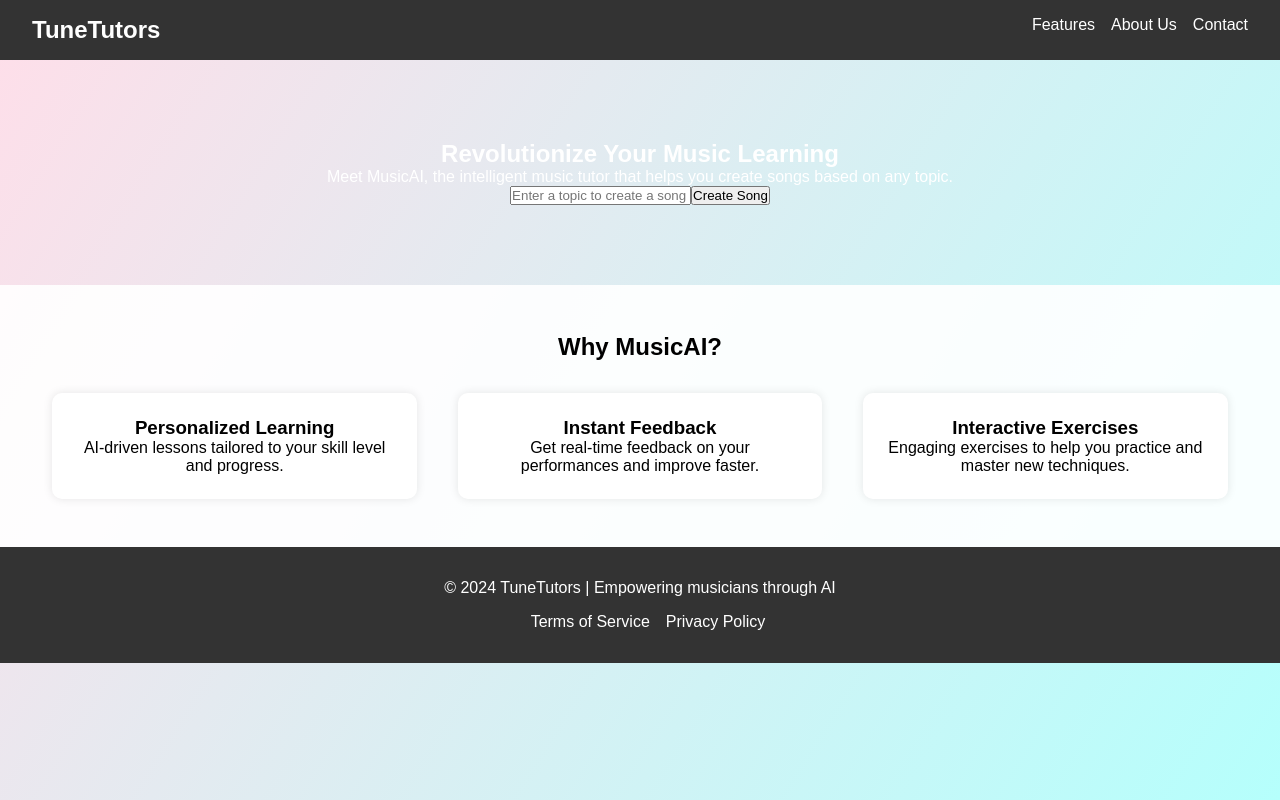
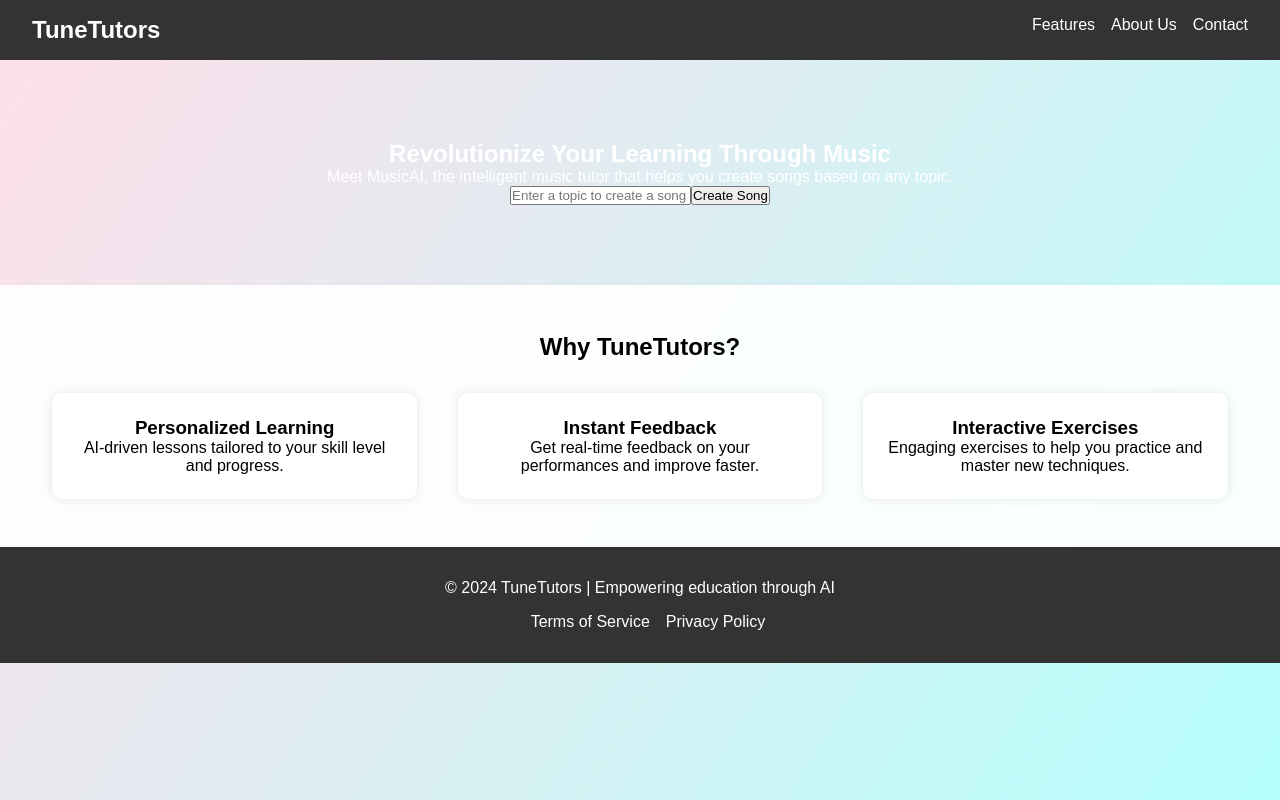
Before and after one commit to Tune-Tutors/tune-tutors, a React (Create React App) app: page / in a window 1280 px wide. Built offline with nearby package versions, Linux system fonts and the light colour scheme.

Commit message:
Updated Notes

```diff
--- a/src/App.js
+++ b/src/App.js
@@ -38,7 +38,7 @@ const Hero = () => {
 
   return (
     <section className="hero">
-      <h1>Revolutionize Your Music Learning</h1>
+      <h1>Revolutionize Your Learning Through Music</h1>
       <p>Meet MusicAI, the intelligent music tutor that helps you create songs based on any topic.</p>
 
       {/* Search Bar */}
@@ -58,7 +58,7 @@ const Hero = () => {
 
 const Features = () => (
   <section id="features" className="features">
-    <h2>Why MusicAI?</h2>
+    <h2>Why TuneTutors?</h2>
     <div className="feature-list">
       <div className="feature-item">
         <h3>Personalized Learning</h3>
@@ -78,7 +78,7 @@ const Features = () => (
 
 const Footer = () => (
   <footer className="footer">
-    <p>&copy; 2024 TuneTutors | Empowering musicians through AI</p>
+    <p>&copy; 2024 TuneTutors | Empowering education through AI</p>
     <ul className="footer-links">
       <li><a href="#terms">Terms of Service</a></li>
       <li><a href="#privacy">Privacy Policy</a></li>
```
